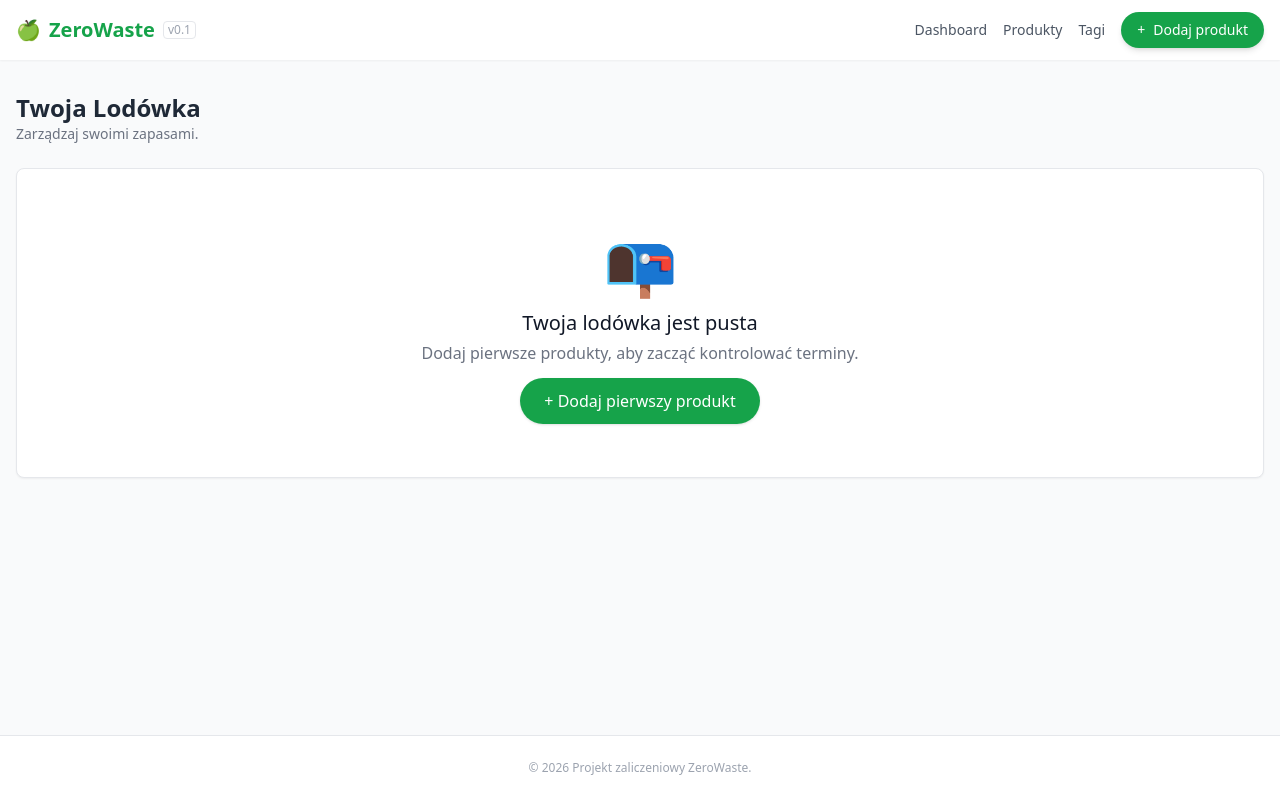
After one commit to Leppniz/ZeroWaste, a Flask app: page /tagi in a window 1280 px wide. The commit adds this page. Run offline with Flask 3, Linux system fonts and the light colour scheme; some libraries are stand-ins or nearby versions.

Commit message:
tagi.html setup

```diff
--- a/app.py
+++ b/app.py
@@ -41,6 +41,12 @@ def lista_produktow():
     # Przekazanie do HTML'a
     return render_template('lista.html', produkty=lista, limit_dni=DAYS_TO_WARNING)
 
+@app.route('/tagi')
+def tagi():
+    # Pobieramy listę obiektów z Katalog
+    lista = moj_katalog.getAll()
+    # Przekazanie do HTML'a
+    return render_template('tagi.html', produkty=lista, limit_dni=DAYS_TO_WARNING)
 
 @app.route('/zuzyj/<id_produktu>', methods=['GET', 'POST'])
 def zuzyj_produkt_strona(id_produktu):
--- a/produkt.py
+++ b/produkt.py
@@ -10,8 +10,8 @@ class Produkt(ABC):
         self._data_waznosci = None
         self._isFrozen = isFrozen
         self._frozenDays = 64
+        self.data_waznosci = data_waznosci
 
-        self.data_waznosci = data_waznosci
 
     # ENKAPSULACJA (Gettery i Settery)
     @property
--- a/templates/base.html
+++ b/templates/base.html
@@ -24,6 +24,10 @@
                     Produkty
                 </a>
 
+                 <a href="{{ url_for('tagi') }}" class="text-gray-600 hover:text-green-600 transition">
+                    Tagi
+                </a>
+
                 <a href="{{ url_for('dodaj_produkt') }}" class="bg-green-600 hover:bg-green-700 text-white px-4 py-2 rounded-full shadow-md hover:shadow-lg transition transform hover:-translate-y-0.5 flex items-center gap-2">
                     <span>+</span> <span class="hidden sm:inline">Dodaj produkt</span>
                 </a>
--- /dev/null
+++ b/templates/tagi.html
@@ -0,0 +1,77 @@
+{% extends 'base.html' %}
+
+{% block content %}
+
+    <div class="flex flex-col sm:flex-row justify-between items-center mb-6 gap-4">
+        <div>
+            <h2 class="text-2xl font-bold text-gray-800">Twoja Lodówka</h2>
+            <p class="text-gray-500 text-sm">Zarządzaj swoimi zapasami.</p>
+        </div>
+
+        <a href="{{ url_for('tagi') }}" class="sm:hidden w-full text-center bg-white border border-gray-300 text-gray-700 px-4 py-2 rounded hover:bg-gray-50 transition">
+            tagi
+        </a>
+    </div>
+
+    <div class="bg-white rounded-lg shadow-sm border border-gray-200 overflow-hidden">
+
+        {% if produkty %}
+        <div class="overflow-x-auto">
+            <table class="w-full text-left border-collapse">
+                <thead>
+                    <tr class="bg-gray-50 text-gray-500 text-xs uppercase tracking-wider border-b border-gray-200">
+                        <th class="p-4 font-semibold">Produkt</th>
+                        <th class="p-4 font-semibold">Ilość</th>
+                        <th class="p-4 font-semibold">Tagi</th>
+                        <th class="p-4 font-semibold text-right">Akcje</th>
+                    </tr>
+                </thead>
+                <tbody class="divide-y divide-gray-100">
+                    {% for p in produkty %}
+                    <tr class="hover:bg-gray-50 transition-colors group">
+
+                        <td class="p-4 font-medium text-gray-800">
+                            {{ p.name }}
+                            {% if p.isFrozen %}
+                                <span class="text-xs ml-2 text-cyan-600 bg-cyan-50 px-2 py-0.5 rounded border border-cyan-100" title="Zamrożone">❄️ Mrożone</span>
+                            {% endif %}
+                        </td>
+
+                        <td class="p-4 text-gray-600">
+                            <span class="font-bold text-gray-800">{{ p.ilosc }}</span> {{ p.jednostka }}
+                        </td>
+
+                         <td class="p-4 text-gray-600">
+                        </td>
+
+
+                        <td class="p-4 text-right space-x-2 whitespace-nowrap">
+                            <a href="/dodaj/{{ p.id }}"
+                               class="inline-block text-sm bg-white border border-gray-300 text-gray-700 px-3 py-1 rounded hover:bg-green-50 hover:text-green-700 hover:border-green-300 transition">
+                                <span class="text-green-600 font-bold">#</span> Dodaj
+                        </a>
+
+                        </td>
+
+
+
+                    </tr>
+                    {% endfor %}
+                </tbody>
+            </table>
+        </div>
+
+        {% else %}
+            <div class="text-center py-16">
+                <div class="text-6xl mb-4">📭</div>
+                <h3 class="text-xl font-medium text-gray-900">Twoja lodówka jest pusta</h3>
+                <p class="text-gray-500 mt-1 mb-6">Dodaj pierwsze produkty, aby zacząć kontrolować terminy.</p>
+                <a href="{{ url_for('dodaj_produkt') }}" class="bg-green-600 text-white px-6 py-3 rounded-full hover:bg-green-700 shadow transition">
+                    + Dodaj pierwszy produkt
+                </a>
+            </div>
+        {% endif %}
+
+    </div>
+
+{% endblock %}
```
